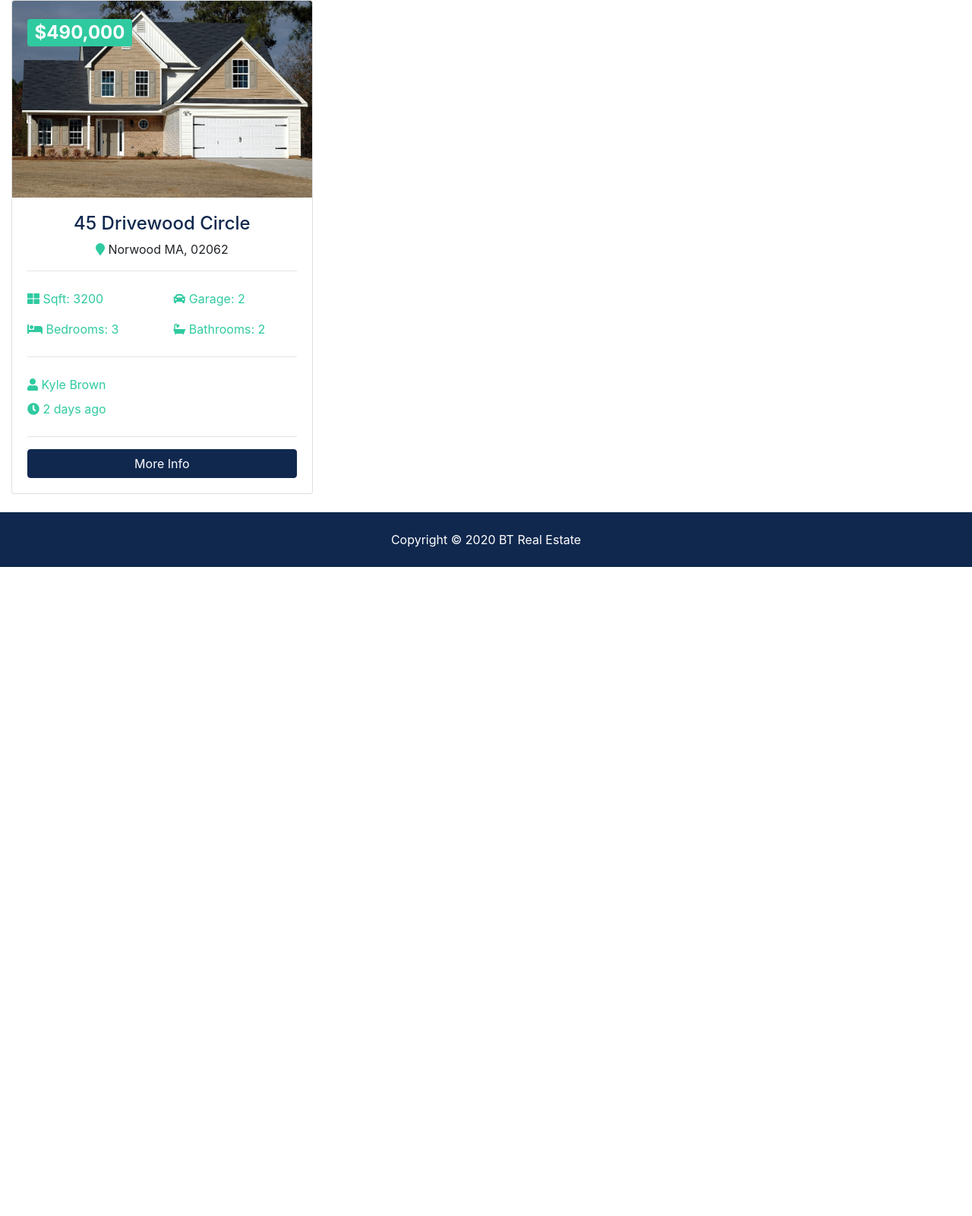
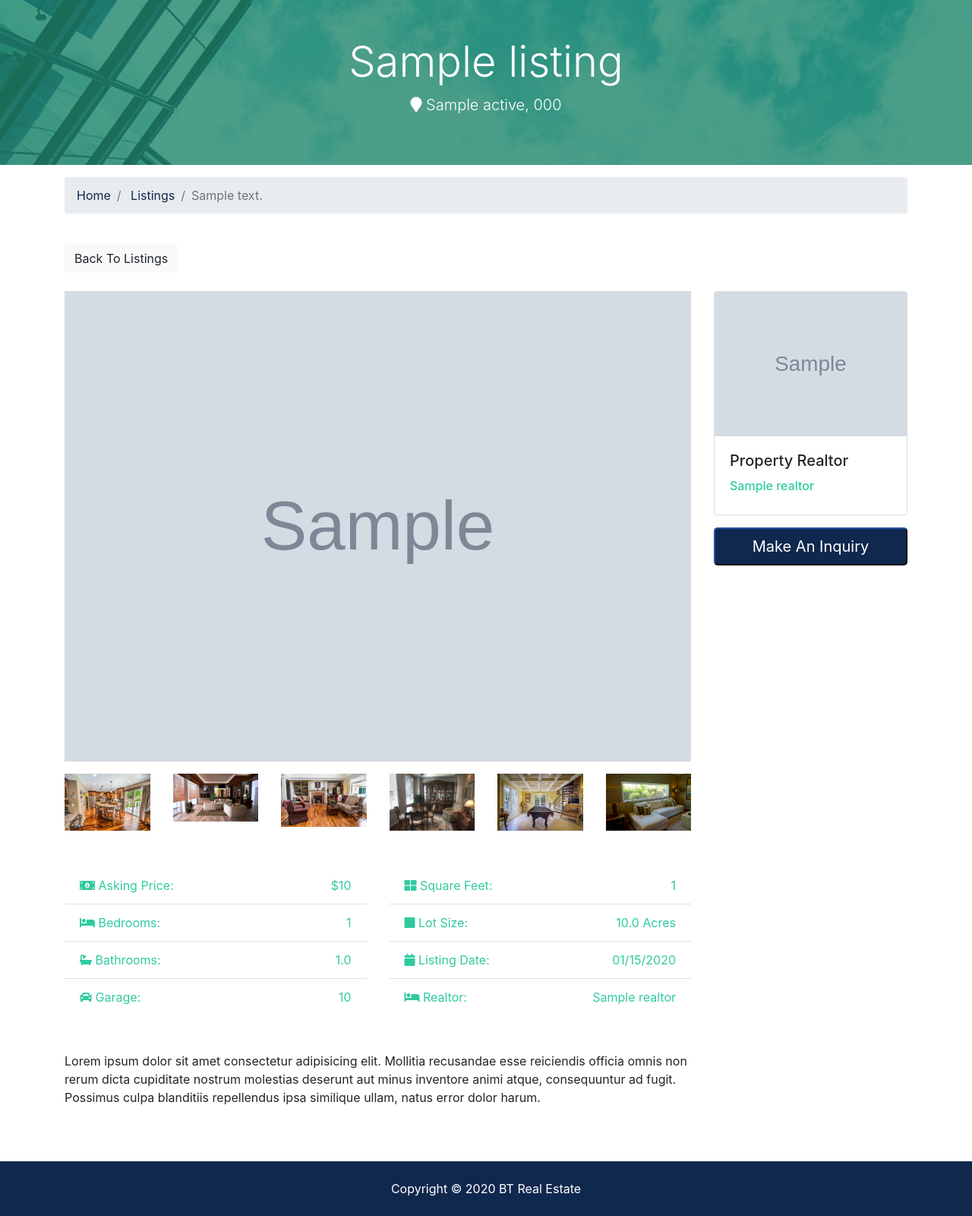
Before and after one commit to duering/btre_project, a Django app: template templates/listings/listing.html in a window 1280 px wide. Shown: the part 128-1728 px from the top of the page at 76% size. Before the commit the page ends 874 px from the top, so only its background shows below. Run offline with Django 3.2, Linux system fonts and the light colour scheme; the template is opened without the code that fills it: values that come from a table or form of the project are taken from there, others are empty; tables that the repository leaves empty hold one stand-in row (values such as "Sample post"); grey boxes marked "Sample" are stand-in pictures; some libraries are stand-ins or nearby versions.

Commit message:
edit the listing page where more info can be found

```diff
--- a/listings/admin.py
+++ b/listings/admin.py
@@ -1,15 +1,12 @@
 from django.contrib import admin
 
 from .models import Listing
-
-import locale
-locale.setlocale(locale.LC_ALL, '')
 
 class ListingAdmin(admin.ModelAdmin):
     list_display = ('id', 'title', 'is_published', 'formatted_price', 'list_date', 'realtor')
     list_display_links = ('id', 'title')
     list_filter = ('realtor', )
-    list_editable = ('is_published', )
+    list_editable = ('is_published',)
     search_fields = ('title', 'description', 'address', 'city', 'state', 'zipcode', 'price')
     list_per_page = 25
 
--- a/templates/listings/listing.html
+++ b/templates/listings/listing.html
@@ -1,46 +1,190 @@
 {% extends 'base.html' %}
+{% load static %}
+{% load humanize %}
 {% block content %}
 
-<div class="col-md-6 col-lg-4 mb-4">
-    <div class="card listing-preview">
-      <img class="card-img-top" src="assets/img/homes/home-1.jpg" alt="">
-      <div class="card-img-overlay">
-        <h2>
-          <span class="badge badge-secondary text-white">$490,000</span>
-        </h2>
-      </div>
-      <div class="card-body">
-        <div class="listing-heading text-center">
-          <h4 class="text-primary">45 Drivewood Circle</h4>
-          <p>
-            <i class="fas fa-map-marker text-secondary"></i> Norwood MA, 02062</p>
-        </div>
-        <hr>
-        <div class="row py-2 text-secondary">
-          <div class="col-6">
-            <i class="fas fa-th-large"></i> Sqft: 3200</div>
-          <div class="col-6">
-            <i class="fas fa-car"></i> Garage: 2</div>
-        </div>
-        <div class="row py-2 text-secondary">
-          <div class="col-6">
-            <i class="fas fa-bed"></i> Bedrooms: 3</div>
-          <div class="col-6">
-            <i class="fas fa-bath"></i> Bathrooms: 2</div>
-        </div>
-        <hr>
-        <div class="row py-2 text-secondary">
-          <div class="col-12">
-            <i class="fas fa-user"></i> Kyle Brown</div>
-        </div>
-        <div class="row text-secondary pb-2">
-          <div class="col-6">
-            <i class="fas fa-clock"></i> 2 days ago</div>
-        </div>
-        <hr>
-        <a href="listing.html" class="btn btn-primary btn-block">More Info</a>
+
+<section id="showcase-inner" class="py-5 text-white">
+  <div class="container">
+    <div class="row text-center">
+      <div class="col-md-12">
+        <h1 class="display-4">{{ listing.title }}</h1>
+        <p class="lead">
+          <i class="fas fa-map-marker"></i> {{listing.city}} {{listing.state}}, {{listing.zipcode}}</p>
       </div>
     </div>
   </div>
+</section>
+
+<!-- Breadcrumb -->
+<section id="bc" class="mt-3">
+  <div class="container">
+    <nav>
+      <ol class="breadcrumb">
+        <li class="breadcrumb-item">
+          <a href="index.html">Home</a>
+        </li>
+        <li class="breadcrumb-item">
+          <a href="listings.html">Listings</a>
+        </li>
+        <li class="breadcrumb-item active">{{listing.address}}</li>
+      </ol>
+    </nav>
+  </div>
+</section>
+
+<!-- Listing -->
+<section id="listing" class="py-4">
+  <div class="container">
+    <a href="{% url 'listings' %}" class="btn btn-light mb-4">Back To Listings</a>
+    <div class="row">
+      <div class="col-md-9">
+        <!-- Home Main Image -->
+        <img src="{{ listing.photo_main.url }}" alt="" class="img-main img-fluid mb-3">
+        <!-- Thumbnails -->
+        <div class="row mb-5 thumbs">
+          <div class="col-md-2">
+            <a href="assets/img/homes/home-inside-1.jpg" data-lightbox="home-images">
+              <img src="assets/img/homes/home-inside-1.jpg" alt="" class="img-fluid">
+            </a>
+          </div>
+          <div class="col-md-2">
+            <a href="assets/img/homes/home-inside-2.jpg" data-lightbox="home-images">
+              <img src="assets/img/homes/home-inside-2.jpg" alt="" class="img-fluid">
+            </a>
+          </div>
+          <div class="col-md-2">
+            <a href="assets/img/homes/home-inside-3.jpg" data-lightbox="home-images">
+              <img src="assets/img/homes/home-inside-3.jpg" alt="" class="img-fluid">
+            </a>
+          </div>
+          <div class="col-md-2">
+            <a href="assets/img/homes/home-inside-4.jpg" data-lightbox="home-images">
+              <img src="assets/img/homes/home-inside-4.jpg" alt="" class="img-fluid">
+            </a>
+          </div>
+          <div class="col-md-2">
+            <a href="assets/img/homes/home-inside-5.jpg" data-lightbox="home-images">
+              <img src="assets/img/homes/home-inside-5.jpg" alt="" class="img-fluid">
+            </a>
+          </div>
+          <div class="col-md-2">
+            <a href="assets/img/homes/home-inside-6.jpg" data-lightbox="home-images">
+              <img src="assets/img/homes/home-inside-6.jpg" alt="" class="img-fluid">
+            </a>
+          </div>
+        </div>
+        <!-- Fields -->
+        <div class="row mb-5 fields">
+          <div class="col-md-6">
+            <ul class="list-group list-group-flush">
+              <li class="list-group-item text-secondary">
+                <i class="fas fa-money-bill-alt"></i> Asking Price:
+                <span class="float-right">${{listing.price | intcomma}}</span>
+              </li>
+              <li class="list-group-item text-secondary">
+                <i class="fas fa-bed"></i> Bedrooms:
+                <span class="float-right">{{listing.bedrooms}}</span>
+              </li>
+              <li class="list-group-item text-secondary">
+                <i class="fas fa-bath"></i> Bathrooms:
+                <span class="float-right">{{listing.bathrooms}}</span>
+              </li>
+              <li class="list-group-item text-secondary">
+                <i class="fas fa-car"></i> Garage:
+                <span class="float-right">{{listing.garage}}
+                </span>
+              </li>
+            </ul>
+          </div>
+          <div class="col-md-6">
+            <ul class="list-group list-group-flush">
+              <li class="list-group-item text-secondary">
+                <i class="fas fa-th-large"></i> Square Feet:
+                <span class="float-right">{{listing.sqft}}</span>
+              </li>
+              <li class="list-group-item text-secondary">
+                <i class="fas fa-square"></i> Lot Size:
+                <span class="float-right">{{listing.lot_size}} Acres
+                </span>
+              </li>
+              <li class="list-group-item text-secondary">
+                <i class="fas fa-calendar"></i> Listing Date:
+                <span class="float-right">{{listing.list_date | date:"m/d/Y"}}</span>
+              </li>
+              <li class="list-group-item text-secondary">
+                <i class="fas fa-bed"></i> Realtor:
+                <span class="float-right">{{listing.realtor}}
+                </span>
+              </li>
+
+
+            </ul>
+          </div>
+        </div>
+
+        <!-- Description -->
+        <div class="row mb-5">
+          <div class="col-md-12">
+            Lorem ipsum dolor sit amet consectetur adipisicing elit. Mollitia recusandae esse reiciendis officia omnis non rerum dicta
+            cupiditate nostrum molestias deserunt aut minus inventore animi atque, consequuntur ad fugit. Possimus culpa
+            blanditiis repellendus ipsa similique ullam, natus error dolor harum.
+          </div>
+        </div>
+      </div>
+      <div class="col-md-3">
+        <div class="card mb-3">
+          <img class="card-img-top" src="{{ listing.realtor.photo_main.url }}" alt="Seller of the month">
+          <div class="card-body">
+            <h5 class="card-title">Property Realtor</h5>
+            <h6 class="text-secondary">{{ listing.realtor }}</h6>
+          </div>
+        </div>
+        <button class="btn-primary btn-block btn-lg" data-toggle="modal" data-target="#inquiryModal">Make An Inquiry</button>
+      </div>
+    </div>
+  </div>
+</section>
+
+<!-- Inquiry Modal -->
+<div class="modal fade" id="inquiryModal" role="dialog">
+  <div class="modal-dialog">
+    <div class="modal-content">
+      <div class="modal-header">
+        <h5 class="modal-title" id="inquiryModalLabel">Make An Inquiry</h5>
+        <button type="button" class="close" data-dismiss="modal">
+          <span>&times;</span>
+        </button>
+      </div>
+      <div class="modal-body">
+        <form>
+          <div class="form-group">
+            <label for="property_name" class="col-form-label">Property:</label>
+            <input type="text" name="listing" class="form-control" value="45 Drivewood Cirlce" disabled>
+          </div>
+          <div class="form-group">
+            <label for="name" class="col-form-label">Name:</label>
+            <input type="text" name="name" class="form-control" required>
+          </div>
+          <div class="form-group">
+            <label for="email" class="col-form-label">Email:</label>
+            <input type="email" name="email" class="form-control" required>
+          </div>
+          <div class="form-group">
+            <label for="phone" class="col-form-label">Phone:</label>
+            <input type="text" name="phone" class="form-control">
+          </div>
+          <div class="form-group">
+            <label for="message" class="col-form-label">Message:</label>
+            <textarea name="message" class="form-control"></textarea>
+          </div>
+          <hr>
+          <input type="submit" value="Send" class="btn btn-block btn-secondary">
+        </form>
+      </div>
+    </div>
+  </div>
+</div>
+
 
 {% endblock %}
--- a/templates/listings/listings.html
+++ b/templates/listings/listings.html
@@ -75,7 +75,7 @@
                       <i class="fas fa-clock"></i> {{listing.list_date | naturaltime}}</div>
                   </div>
                   <hr>
-                  <a href="listing.html" class="btn btn-primary btn-block">More Info</a>
+                  <a href="{% url 'listing' listing.id %}" class="btn btn-primary btn-block">More Info</a>
                 </div>
               </div>
             </div>
```
Also changed, not shown: listings/views.py (+7 -5 lines).
